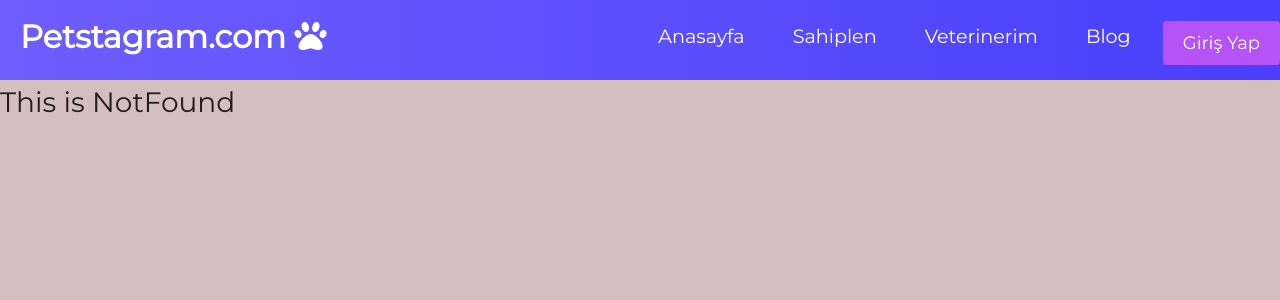
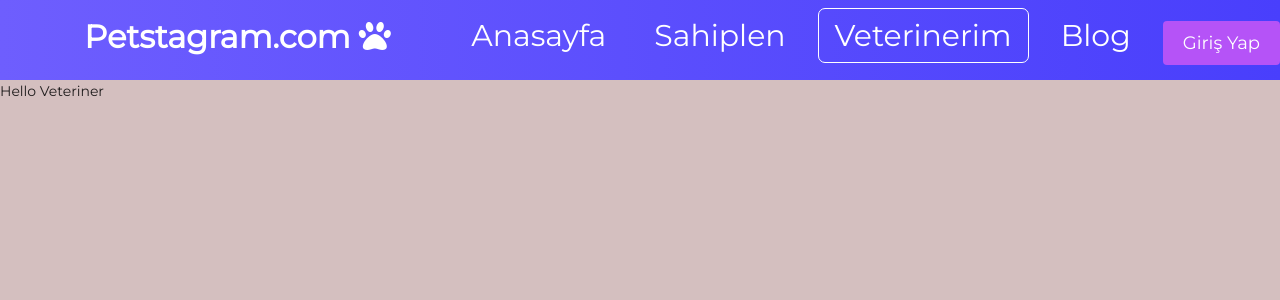
Before and after one commit to niluferpolat/kodluyoruzProje, a React (Create React App) app in the folder pet-app-fe/: page /map in a window 1280 px wide. Shown: the top 300 px of the page. Built offline with nearby package versions, Linux system fonts and the light colour scheme.

Commit message:
added page and upgraded rotations

```diff
--- a/pet-app-fe/src/App.js
+++ b/pet-app-fe/src/App.js
@@ -2,10 +2,12 @@ import { BrowserRouter as Router, Switch, Route } from 'react-router-dom';
 import Login from './components/login';
 import NotFound from './components/NotFound';
 import Blog from './blog/blog';
+import Home from './Home/Home'
 import HomePage from './HomePage/HomePage';
 import Register from './components/Register';
 import './components/Navbar/Navbar.css';
 import Navbar from './components/Navbar';
+import Map from './Veterinary/Map'
 import AdminDashboard from './components/admindashboard';
 import PostDetails from './blog/postdetails';
 import Adoption from './adopt/Adoption';
@@ -26,6 +28,8 @@ function App() {
 				<Route exact path="/admin/dashboard" component={AdminDashboard}></Route>
 				<Route exact path="/adoption/addAdopt" component={addAdopt}></Route>
 				<Route exact path="/adoption/:id" component={AdoptionDetails}></Route>
+				<Route exact path="/home" component={Home}></Route>
+				<Route exact path="/map" component={Map}></Route>
 				<Route exact component={NotFound}></Route>
 			</Switch>
 		</Router>
--- a/pet-app-fe/src/Home/Home.css
+++ b/pet-app-fe/src/Home/Home.css
@@ -1,6 +1,6 @@
 #home {
 	position: absolute;
-	z-index: -1;
+	z-index: 1;
 	top: 0;
 	left: 0;
 	width: 100%;
--- a/pet-app-fe/src/Home/Home.js
+++ b/pet-app-fe/src/Home/Home.js
@@ -1,6 +1,7 @@
 import './Home.css';
-import { Link } from "react-router-dom"
-function Home({ history }) {
+import { useState } from "react"
+import { Link, withRouter } from "react-router-dom"
+const Home = ({ history }) => {
 	const handleSignin = () => {
 		history.push('/signin');
 	};
@@ -9,32 +10,22 @@ function Home({ history }) {
 			<video autoPlay loop>
 				<source src="/Video/home-video.mp4" type="video/mp4" />
 			</video>
-
 			<div className="Home">
-				<ul>
-					<Link to="/" >Anasayfa</Link>
-				</ul>
+				<Link className="item" exact to="/" >Anasayfa</Link>
 				<hr />
-				<ul>
 				<Link to="/adoption">Sahiplen</Link>
-				</ul>
 				<hr />
-				<ul>
-					<Link to="/">En Yakın Veteriner</Link>
-				</ul>
+				<Link to="/map">En Yakın Veteriner</Link>
 				<hr />
-				<ul>
 				<Link href="/posts">Blog</Link>
-				</ul>
 				<hr />
-				<ul>
 				<button className="btn" onClick={handleSignin}>
 					Giriş <i className="fas fa-paw"></i>
 				</button>
-				</ul>
 			</div>
+
 		</div>
 	);
 }
 
-export default Home;
+export default withRouter(Home);
--- /dev/null
+++ b/pet-app-fe/src/Veterinary/Map.js
@@ -0,0 +1,8 @@
+const Map = () => {
+    return (
+        <div>
+            Hello Veteriner
+        </div>
+    )
+}
+export default Map
--- a/pet-app-fe/src/components/Navbar.js
+++ b/pet-app-fe/src/components/Navbar.js
@@ -18,7 +18,7 @@ const Navbar = ({ history }) => {
 	const showNavigation = () => (
 		<nav className="NavbarItems">
 			<div className="nav-container">
-				<NavLink exact to="/" className="navbar-logo">
+				<NavLink exact to="/home" className="navbar-logo">
 					Petstagram.com <i className="fas fa-paw"></i>
 				</NavLink>
 				<ul className={click ? 'nav-menu active' : 'nav-menu'}>
@@ -51,7 +51,7 @@ const Navbar = ({ history }) => {
 									onClick={handleClick}
 									activeClassName="active"
 									exact
-									to="/"
+									to="/map"
 									className="nav-links"
 								>
 									Veterinerim
@@ -104,7 +104,7 @@ const Navbar = ({ history }) => {
 									onClick={handleClick}
 									activeClassName="active"
 									exact
-									to="#"
+									to="/map"
 									className="nav-links"
 								>
 									Veterinerim
@@ -152,7 +152,7 @@ const Navbar = ({ history }) => {
 									onClick={handleClick}
 									activeClassName="active"
 									exact
-									to="/"
+									to="/map"
 									className="nav-links"
 								>
 									Veterinerim
```
Also changed, not shown: 1 other file (tests, documents, lock files or other folders). Lines whose indentation alone changed are shown as unchanged.
